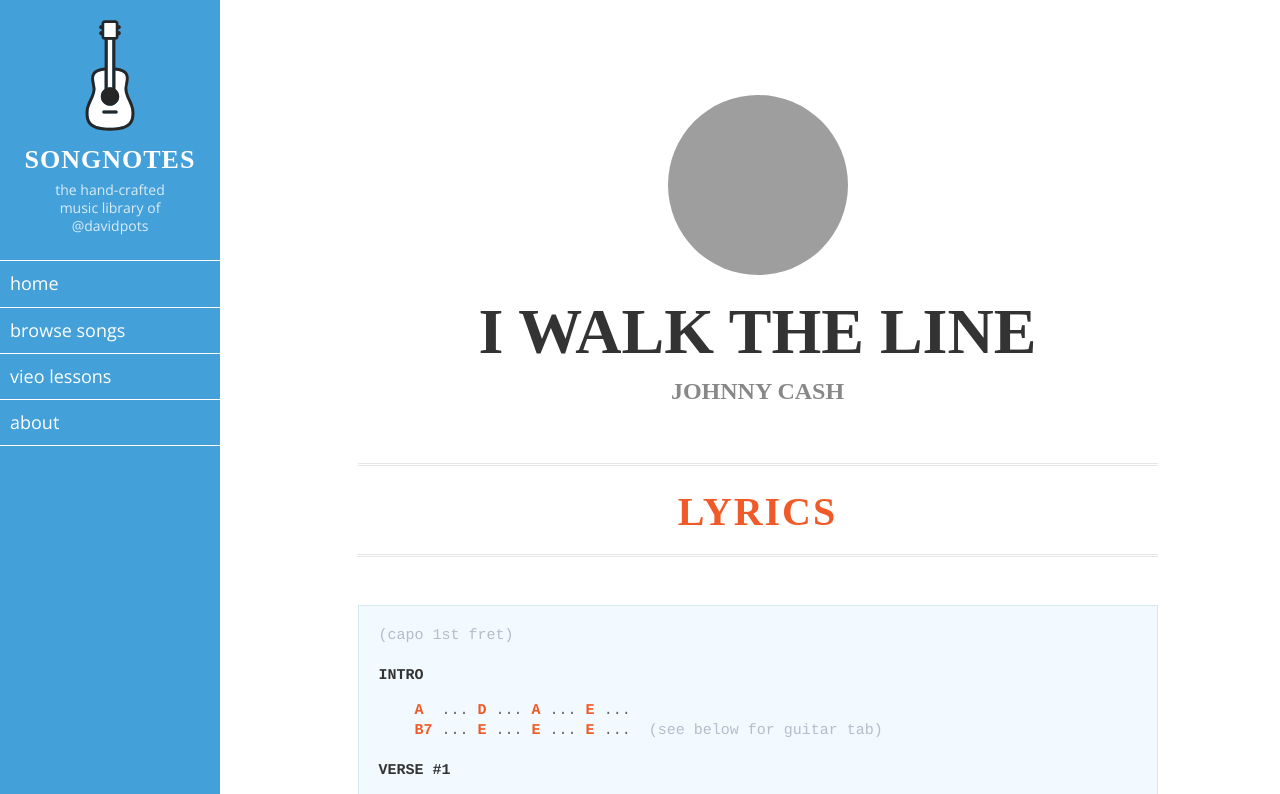
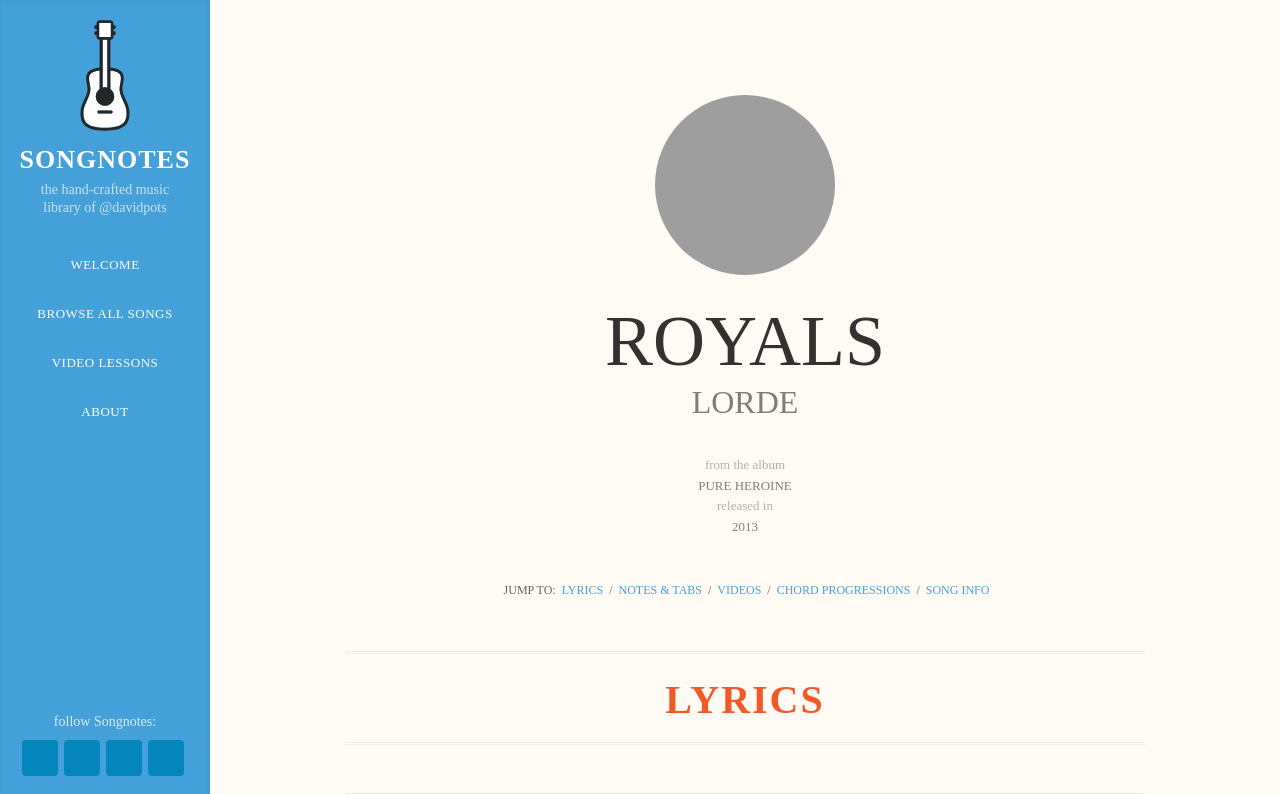
Before and after one commit to davidpots/responsitabs, a plain HTML site: page new.html in a window 1280 px wide. Shown: the top 794 px of the page. Drawn offline with nearby package versions, Linux system fonts and the light colour scheme; grey boxes are pictures that could not be loaded.

Commit message:
Tons o styling

```diff
--- a/css/new.css
+++ b/css/new.css
@@ -12,20 +12,21 @@
 /* -- GENERAL TYPOGRAPHY -- */
 
         body {
-          color: #666;
+          color: rgba(0,0,0,0.6);
           font-family: 'Proxima Nova Regular','Open Sans', 'Helvetica Neue', Arial, sans-serif;
           font-size: 18px;
-          line-height: 1.4;
+          line-height: 1.3;
+          background: #fffbf4;
         }
 
-        a  { color: #0089ef; text-decoration: none; }
+        a  { color: #44a0d9; text-decoration: none; }
 
         h1,h2,h3,h4,h5,h6 { color: #444; margin: 0 0 20px 0; }
 
         h1      { font-size: 40px; line-height: 44px; }
-        h2      { font-size: 40px; line-height: 44px; font-family: 'Proxima Nova Bold'; color: #f05a28; text-transform: uppercase; text-align: center; letter-spacing: 2px; border-top: 3px double #e6e6e6; border-bottom: 3px double #e6e6e6; padding: 24px 0 20px; margin: 0 0 48px 0; }
+        h2      { font-size: 40px; line-height: 44px; font-family: 'Proxima Nova Bold'; color: #f05a28; text-transform: uppercase; text-align: center; letter-spacing: 2px; border-top: 3px double rgba(0,0,0,0.06); border-bottom: 3px double rgba(0,0,0,0.06); padding: 24px 0 20px; margin: 0 0 48px 0; }
         h3      { font-size: 24px; }
-        h4      { font-size: 19px; margin: 32px 0 10px 0; font-family: 'Proxima Nova Light'; color: #44a0d9; font-weight: 300; text-transform: uppercase; }
+        h4      { font-size: 18px; margin: 32px 0 10px 0; font-family: 'Proxima Nova Bold'; color: rgba(0,0,0,0.72); font-weight: normal; text-transform: uppercase; }
         h2 + h4 { margin-top: 0; }
         h5      { font-size: 18px; }
         h6      { font-size: 18px; }
@@ -37,31 +38,23 @@
         dl dt     { color: #444; margin-bottom: 4px; font-weight: bold; }
         dl dd     { margin-bottom: 0px; margin-left: 24px; }
 
-        pre,code  { font-size: 15px; line-height: 20px; font-family: 'Courier', monospace; }
-        pre       { overflow: auto; display: inline-block; max-width: 100%; background: #f2faff; border: 1px solid #d5e9f1; padding: 20px; }
+        pre,code  { font-size: 15px; line-height: 20px; font-family: 'Courier', monospace; color: #333; }
+        pre       { overflow: auto; display: inline-block; max-width: 100%; background: #fff; border: 1px solid rgba(0,0,0,0.1); padding: 28px 20px 20px; border-radius: 2px; }
         pre h4    { margin: 0 0 -25px 0; font-size: 15px; text-transform: uppercase; }
         code      { display: inline-block; white-space: nowrap; padding: 2px 6px; border-radius: 3px; background: #f4f4f4; }
 
-/*
-                 FIGURE THIS OUT! The mid-range of 7-inch tablets curently require scrolling for lines of PRE text between 65-80.
-                 If scrolling is ever possibly required, that bounding box in the breakpoint below needs to be present.
 
                  @media screen and (max-width: 800px) {
-                  pre { font-size: 12px; line-height: 12px; }
-                  pre h4 { font-size: 12px; line-height: 12px; }
-                }*/
-
-                 @media screen and (max-width: 600px) {
                   pre { font-size: 12px; line-height: 14px; }
-                  pre h4 { font-size: 12px; line-height: 12px; }
+                  pre h4 { font-size: 12px; line-height: 14px; }
                 }
 
         pre.pre_lyrics { width: 100%; margin-bottom: 50px; }
-        pre.pre_lyrics strong.chord { color: #f05a28; }
-        pre.pre_lyrics .note { color: #b5bcca; }
         pre.pre_lyrics h4 { font-family: 'Courier'; color: #333; font-weight: bold; }
 
         pre .chords_inline { color: #f05a28; }
+        pre strong.chord { color: #f05a28; }
+        pre .note { color: #b5bcca; }
 
         table     { border-collapse: collapse; table-layout:fixed; width:100%; margin: 0 0 20px 0; }
         td,th     { padding: 8px 9px 7px; font-size: 14px; line-height: 17px; border: 1px solid #aaa; text-align: left; }
@@ -75,7 +68,7 @@
 
 
         body {
-          padding-left: 250px;
+          padding-left: 240px;
         }
 
                 @media screen and (max-width: 1028px) {
@@ -84,7 +77,8 @@
 
         #shelf {
           background: #44a0d9;
-          width: 220px;
+          box-shadow: inset -1px 0px 4px #3e92c5;
+          width: 210px;
           position: fixed;
           top: 0;
           left: 0;
@@ -101,7 +95,7 @@
 
         #content {
           min-height: 1000px;
-          padding: 15px 15px 0 0;
+          padding: 15px 30px 0 0;
           position: relative;
           width: 100%;
         }
@@ -123,7 +117,7 @@
 
     /* Title: All Screensizes */
     #title h1 { font-family: 'Proxima Nova Bold'; text-transform: uppercase; color: #fff; letter-spacing: 1px; }
-    #title p { color: #fff; opacity: 0.8; }
+    #title p { color: rgba(255,255,255,0.7); font-family: "Proxima Nova Light"; }
 
     /* Title: Wide Screens */
     #title { text-align: center; }
@@ -138,9 +132,9 @@
       #title .text { position: absolute; left: 67px; top: 20px; }
       #title h1 { margin: 0 0 4px 0; }
       #title p { width: auto; }
-      #title #navburger { position: absolute; right: 20px; top: 20px; display: block; height: 44px; width: 44px; line-height: 44px; color: #fff; display: block; background: #000; text-align: center; font-size: 32px; background: #0486ba url(../images/hamburger.png) center no-repeat; background-size: 16px 12px; border-radius: 4px; }
+      #title #navburger { position: absolute; right: 20px; top: 20px; display: block; height: 44px; width: 44px; line-height: 44px; color: #fff; display: block; text-align: center; font-size: 32px; background: #0486ba url(../images/hamburger.png) center no-repeat; background-size: 16px 12px; border-radius: 4px; }
       #title #navburger:hover { background-color: #333; }
-      #nav { display: none; }
+      /*#nav { display: none; }*/
     }
 
     /* Title: Really Small Screens */
@@ -154,15 +148,43 @@
     }
 
 #nav ul { margin: 0; }
-#nav ul > li { list-style: none; }
-#nav ul > li a { color: #fff; padding: 10px; display: block; border-bottom: 1px solid #fff; }
-#nav ul > li:first-child a { border-top: 1px solid #fff; }
-#nav ul > li a:hover { background: #333; }
+#nav ul > li { list-style: none; margin-bottom: 2px; }
+#nav ul > li a { text-align: center; text-transform: uppercase; font-size: 13px; line-height: 14px; font-family: "Proxima Nova Light"; letter-spacing: 0.5px; color: #fff; padding: 18px 0px 15px; display: block; }
+#nav ul > li a:hover {  }
+
+    /* Social Icons */
+    #social { position: fixed; width: 210px; bottom: 24px; }
+    #social p { color: #fff; opacity: 0.8; font-family: "Proxima Nova Light"; font-size: 14px; line-height: 18px; text-align: center; margin: 0 0 9px 0; }
+    #social ul { margin: 0 0 0 -10px; text-align: center; font-size: 0; }
+    #social ul li { list-style: none; display: inline-block; }
+    #social ul li a { display: block; width: 36px; height: 36px; background: #0486ba; overflow: hidden; margin-left: 6px; border-radius: 4px; }
+    #social ul li a:hover { background: #f05a28; }
+
+        /* Title: Small Screens */
+        @media screen and (max-width: 1028px) {
+          #social { position: static; width: 100%; padding: 20px 0 24px; /*display: none;*/ }
+        }
+
 
 /* -- HERO -- */
 
-.hero { margin: 0 0 54px 0; }
-.hero .avatar { text-align: center; margin: 80px 0 16px 0; }
+.hero { margin: 0 0 52px 0; }
+.hero .avatar { text-align: center; margin: 80px 0 21px 0; }
 .hero .avatar img { width: 180px; height: 180px; border-radius: 90px; }
-.hero h1 { color: #333; text-transform: uppercase; font-size: 64px; line-height: 70px; font-family: 'Proxima Nova Bold'; text-align: center; margin: 0 0 8px 0; }
-.hero h3 { font-family: 'Proxima Nova Light'; text-align: center; text-transform: uppercase; color: #888; }
+.hero h1 { color: rgba(0,0,0,0.8); text-transform: uppercase; font-size: 72px; line-height: 80px; font-family: 'Proxima Nova Bold';font-weight: normal;  text-align: center; margin: 0 0 4px 0; }
+.hero h3 { font-size: 32px; line-height: 35px; font-family: 'Proxima Nova Light'; font-weight: normal; text-align: center; text-transform: uppercase; color: rgba(0,0,0,0.5); margin: 0 0 35px 0; }
+.hero p.meta { text-align: center; font-size: 13px; line-height: 20px; margin: 0 0 46px 0; }
+.hero p.meta em { color: rgba(0,0,0,0.3); display: block; font-style: normal; font-family: 'Proxima Nova Light' }
+.hero p.meta strong { color: rgba(0,0,0,0.5); font-weight: normal; text-transform: uppercase; letter-spacing: 0px; font-family: 'Proxima Nova Bold' }
+.hero p.jumpto { text-align: center; font-size: 12px; font-family: 'Proxima Nova Light'; color: rgba(0,0,0,0.6); text-transform: uppercase; }
+.hero p.jumpto a { display: inline-block; }
+.hero p.jumpto em { font-style: normal; display: inline-block; }
+.hero p.jumpto em:after { content: "\00a0" }
+.hero p.jumpto em:before { content: "\00a0" }
+
+        @media screen and (max-width: 728px) {
+          .hero p.jumpto { font-size: 13px; width: 65%; margin: 0 auto; }
+          .hero p.jumpto em { display: none; }
+          .hero p.jumpto em.prompt { display: block; padding-bottom: 5px; color: rgba(0,0,0,0.5); font-weight: normal; text-transform: uppercase; letter-spacing: 0px; font-family: 'Proxima Nova Bold' }
+          .hero p.jumpto a { display: block; padding: 11px 0 10px; background: #fff; border: 1px solid rgba(0,0,0,0.15); margin-bottom: -1px; }
+        }
--- a/new.html
+++ b/new.html
@@ -31,10 +31,20 @@
 
       <div id="nav">
         <ul>
-          <li><a href="">home</a></li>
-          <li><a href="">browse songs</a></li>
-          <li><a href="">vieo lessons</a></li>
+          <li><a href="">welcome</a></li>
+          <li><a href="">browse all songs</a></li>
+          <li><a href="">video lessons</a></li>
           <li><a href="">about</a></li>
+        </ul>
+      </div> <!-- end: #nav -->
+
+      <div id="social">
+        <p>follow Songnotes:</p>
+        <ul>
+          <li><a href="">twitter</a></li>
+          <li><a href="">facebook</a></li>
+          <li><a href="">youtube</a></li>
+          <li><a href="">google+</a></li>
         </ul>
       </div> <!-- end: #nav -->
     </div> <!-- end: #shelf -->
@@ -43,13 +53,32 @@
       <div class="grid-temp">
 
 
-        <div class="hero">
+<!--         <div class="hero">
           <div class="avatar">
             <img src="http://fireflygrove.com/songnotes/images/artists/JohnnyCash.jpg" />
           </div>
           <h1>I Walk The Line</h1>
           <h3>Johnny Cash</h3>
+          <p><em>from the album</em> <strong>With His Hot and Blue Guitar</strong> <em>released in</em> <strong>1957</strong></p>
+        </div> -->
+
+        <div class="hero">
+          <div class="avatar">
+            <img src="http://fireflygrove.com/songnotes/images/artists/Lorde.jpg" />
+          </div>
+          <h1>Royals</h1>
+          <h3>Lorde</h3>
+          <p class="meta"><em>from the album</em> <strong>Pure Heroine</strong> <em>released in</em> <strong>2013</strong></p>
+          <p class="jumpto">
+            <em class="prompt">jump to:</em>
+            <a href="">lyrics</a><em> /</em>
+            <a href="">notes &amp; tabs</a><em> /</em>
+            <a href="">videos</a><em> /</em>
+            <a href="">chord progressions</a><em> /</em>
+            <a href="">song info</a>
+          </p>
         </div>
+
 
         <h2>Lyrics</h2>
 <pre class="pre_lyrics"><span class="intro"><span class="note">(capo 1st fret)</span>
@@ -129,14 +158,13 @@
         <p>To play this song along with the Johnny Cash album recording, put a capo on the 1st fret. If playing along doesn't matter to you, you can play it without a capo (using the chords shown here) just fine.</p>
         <h4>Guitar Chords Used</h4>
         <p>Here are the chords you'll need to play this song. These are all quite common open chords, with the B7 being the most rare of the bunch. Don't let the B7 scare you off! It is a useful chord to have in your repertoire.</p>
-<pre>
-e-|---0---2---0---2----3---
+<pre class="pre_notes">e-|---0---2---0---2----3---
 B-|---2---3---0---0----0---
 G-|---2---2---1---2----0---
 D-|---2---0---2---1----0---
 A-|---0-------2---2----2---
 E-|-----------0--------3---
-      <strong>A   D   E   B7   G</strong> </pre>
+      <strong class="chord">A</strong>   <strong class="chord">D</strong>   <strong class="chord">E</strong>   <strong class="chord">B7</strong>   <strong class="chord">G</strong> </pre>
         <h4>The Basic Strum Pattern</h4>
         <p>The key to this song, as well as most of Johnny Cash's tunes with his characteristic boom-chicka-boom-chicka sound, is understanding the strumming pattern. Specifically, how the alternating bassline is employed with each chord played. The basic idea is to (1) strum the chord's bassnote once, (2) play a down-up strum of the chord, (3) play a lower/higher bassnote of the same chord, (4) play a down-up strum of the chord.</p>
         <p>Here's how you would do this with the A chord. Note, this shows a bassnote that alternates between the 5th string and the 6th string.</p>
```
